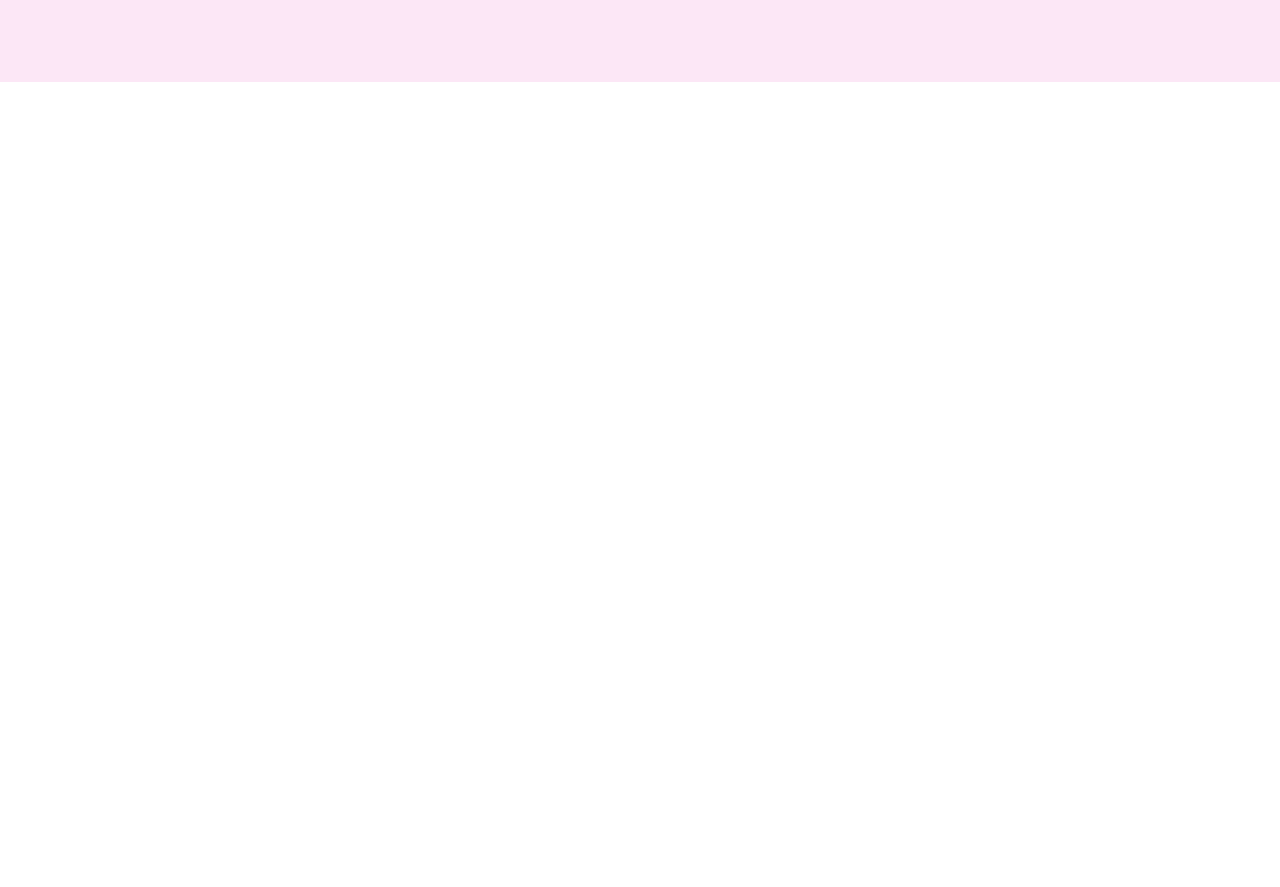
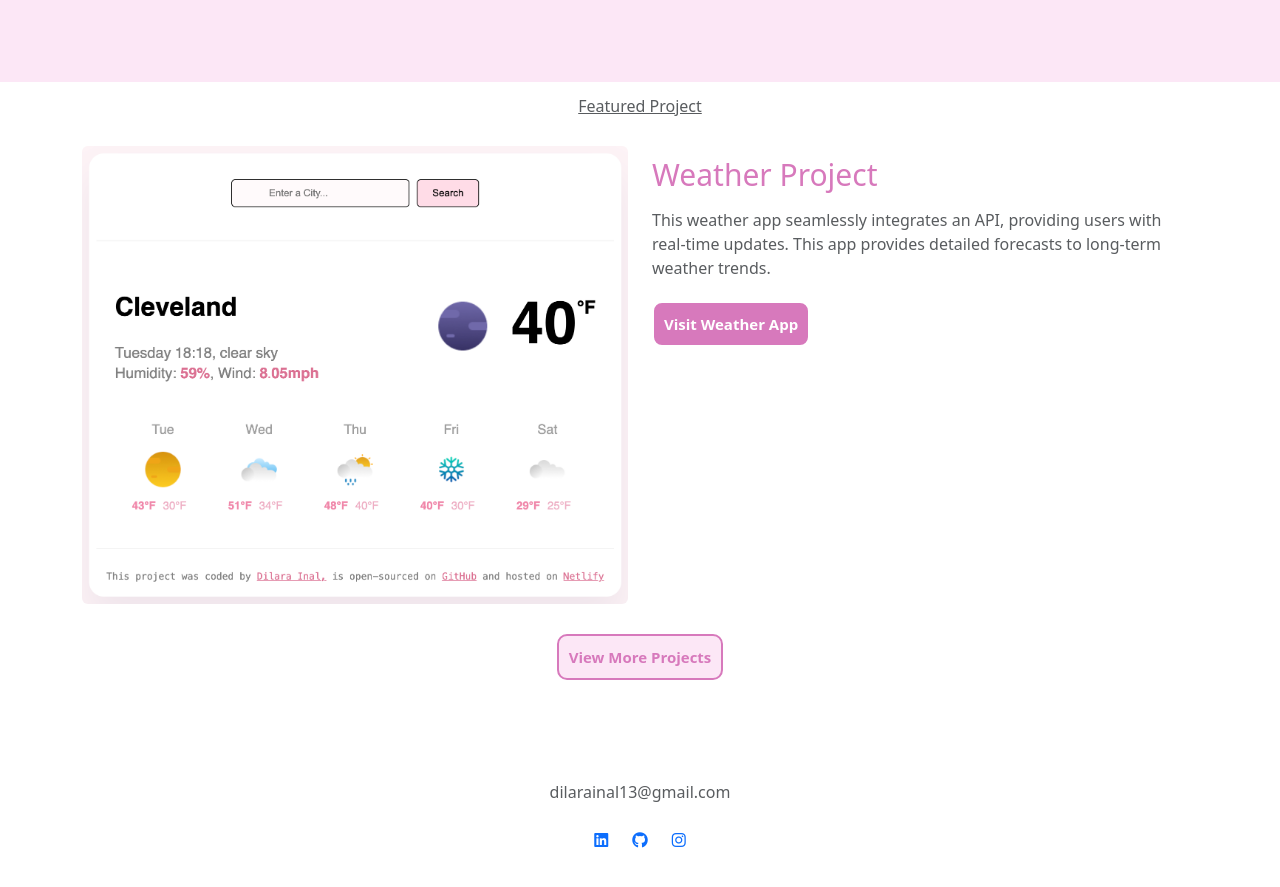
Before and after one commit to dilarainal/portfolio-project, a plain HTML site: page index.html in a window 1280 px wide. Shown: the part 365-1252 px from the top of the page. Before the commit the page ends 800 px from the top, so only its background shows below. Drawn offline with nearby package versions, Linux system fonts and the light colour scheme.

Commit message:
updated homepage & about me

```diff
--- a/css/styles.css
+++ b/css/styles.css
@@ -21,10 +21,21 @@ h3 {
   font-size: 30px;
 }
 
+h6 {
+  text-align: center;
+  margin: 15px;
+  margin-bottom: 30px;
+  text-decoration: underline;
+}
+
 .hero {
   background-color: var(--primary-color);
   padding: 85px 0;
   text-align: center;
+}
+
+.weather-project-desc h3 {
+  color: var(--secondary-color);
 }
 
 .about-me {
@@ -41,6 +52,23 @@ h3 {
   line-height: 1.8;
   font-size: 18px;
 }
+
+/* footer */
+.mail-link {
+  display: flex;
+  justify-content: center;
+  text-decoration: none;
+  color: black;
+}
+
+.social-links {
+  display: flex;
+  justify-content: space-evenly;
+  text-decoration: none;
+  margin-bottom: 40px;
+  color: black;
+}
+/* end footer */
 
 .btn-contact {
   border: 2px solid;
@@ -68,6 +96,7 @@ h3 {
   background-color: var(--secondary-color);
   padding: 10px;
   margin-top: 5px;
+  margin-bottom: 20px;
 }
 
 .btn-view-projects:hover {
@@ -76,3 +105,35 @@ h3 {
   color: var(--secondary-color);
   background-color: white;
 }
+
+.button-view-more-projects {
+  text-align: center;
+  margin-top: 25px;
+  margin-bottom: 100px;
+}
+
+.btn-view-more-projects {
+  border: 2px solid;
+  border-radius: 10px;
+  font-size: 15px;
+  font-weight: 550;
+  color: var(--secondary-color);
+  background-color: var(--primary-color);
+  padding: 10px;
+  margin-top: 5px;
+}
+
+.btn-view-more-projects:hover {
+  border: 2px solid;
+  font-weight: 550;
+  color: white;
+  background-color: var(--secondary-color);
+}
+
+@media (max-width: 770px) {
+  .weather-project-desc {
+    display: flex;
+    justify-content: center;
+    text-align: center;
+  }
+}
--- a/index.html
+++ b/index.html
@@ -58,5 +58,76 @@
         >Contact Me</a
       >
     </div>
+
+    <h6 class="fw-normal text-muted">Featured Project</h6>
+
+    <div class="container">
+      <div class="row mt-3">
+        <div class="col d-none d-md-block">
+          <img
+            src="/images/weather-app.png"
+            class="img-fluid rounded-2"
+            alt="Weather App"
+          />
+        </div>
+
+        <div class="weather-project-desc col">
+          <div>
+            <h3 class="mt-1">Weather Project</h3>
+            <p class="text-muted">
+              This weather app seamlessly integrates an API, providing users
+              with real-time updates. This app provides detailed forecasts to
+              long-term weather trends.
+            </p>
+            <a
+              class="btn btn-view-projects"
+              role="button"
+              href="https://dilarainalsweatherapp.netlify.app/"
+              >Visit Weather App</a
+            >
+          </div>
+        </div>
+      </div>
+    </div>
+
+    <hr class="d-block d-md-none" />
+
+    <div class="button-view-more-projects">
+      <a class="btn btn-view-more-projects" href="/work.html"
+        >View More Projects</a
+      >
+    </div>
   </body>
+
+  <footer>
+    <div>
+      <a class="mail-link text-muted" href="mailto:dilarainal13@gmail.com"
+        >dilarainal13@gmail.com</a
+      >
+    </div>
+
+    <br />
+
+    <div class="social-links container text-center">
+      <div class="row">
+        <div class="col">
+          <a href="https://www.linkedin.com/in/dilarainal/"
+            ><i class="fa-brands fa-linkedin"></i
+          ></a>
+        </div>
+
+        <div class="col">
+          <a href="https://github.com/dilarainal">
+            <i class="fa-brands fa-github"></i
+          ></a>
+        </div>
+
+        <div class="col">
+          <a href="https://www.instagram.com/di1ara.inal/"
+            ><i class="fa-brands fa-instagram"></i
+          ></a>
+        </div>
+      </div>
+    </div>
+  </footer>
 </html>
```
Also changed, not shown: about.html (+48 -3 lines), contact.html (+32 -0 lines), work.html (+32 -0 lines), images/weather-app.png (added), 2 other files.
